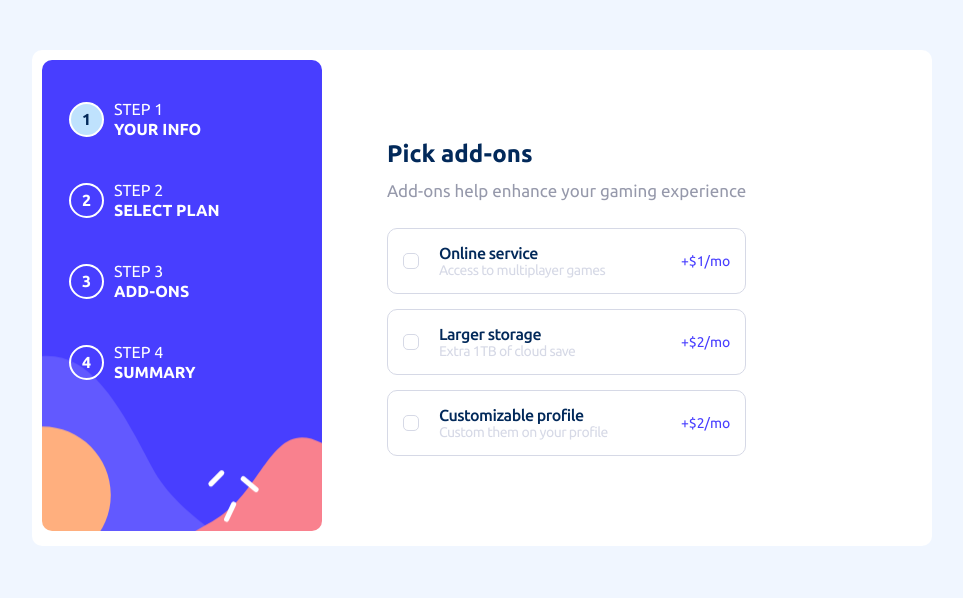
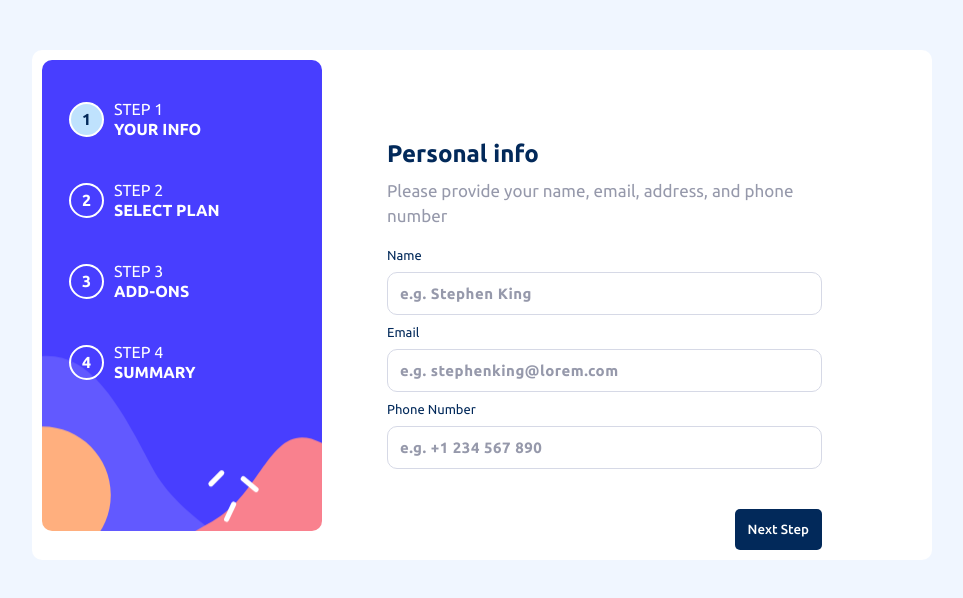
Before and after one commit to Ezmad-Ze/multi_step_form, a React (Vite) app: page / in a window 1280 px wide. Shown: the top 598 px of the page, without its empty margins (158-1121 px from the left). Built offline with nearby package versions, Linux system fonts and the light colour scheme.

Commit message:
Update app component

```diff
--- a/src/App.scss
+++ b/src/App.scss
@@ -1,9 +1,9 @@
 @use "../src/style" as *;
 
-.container{
+.container {
   border-radius: rem(10);
 
-    @include breakpoint(medium){
+  @include breakpoint(medium) {
     background-color: var(--white);
     margin: 50px auto;
     overflow: hidden;
@@ -11,4 +11,73 @@
     gap: 5%;
     max-width: rem(900);
   }
+  &__container {
+    @include breakpoint(medium) {
+      display: flex;
+      flex-direction: column;
+      width: 55%;
     }
+
+    &--nav {
+      display: flex;
+      justify-content: space-between;
+      align-items: center;
+      padding: rem(20);
+      background-color: var(--white);
+      margin-top: rem(50);
+      width: 100%;
+      @include breakpoint(medium) {
+        margin-top: -50px;
+        padding-top: 0;
+        padding-left: rem(30);
+        padding-right: rem(30);
+        padding-bottom: rem(10);
+      }
+      &--back {
+        border: none;
+        background-color: transparent;
+        font-weight: var(--font-bold);
+        letter-spacing: rem(0.5);
+        font-size: rem(13);
+        color: var(--cool-gray);
+        font-family: var(--font-body);
+        cursor: pointer;
+
+        &:hover {
+          color: var(--marine-blue);
+        }
+      }
+      &--hidden {
+        opacity: 0;
+      }
+      &--next {
+        border: none;
+        justify-self: flex-end;
+        font-family: var(--font-body);
+        padding: rem(13);
+        background-color: var(--marine-blue);
+        color: var(--white);
+        font-weight: var(--font-medium);
+        cursor: pointer;
+        border-radius: rem(5);
+        &:hover {
+          background-color: hsla(213, 96%, 18%, 0.884);
+        }
+      }
+      &--confirm {
+        border: none;
+        justify-self: flex-end;
+        font-family: var(--font-body);
+        padding: rem(13);
+        background-color: var(--purplish-blue);
+        color: var(--white);
+        font-weight: var(--font-medium);
+        cursor: pointer;
+        border-radius: rem(5);
+        &:hover {
+          background-color: hsla(243, 100%, 62%, 0.884);
+        }
+      }
+    }
+  }
+}
--- a/src/App.tsx
+++ b/src/App.tsx
@@ -1,27 +1,64 @@
-import React, { useState } from "react";
+import React, { FormEvent, useState } from "react";
 import "./App.scss";
+import Form_Four from "./components/Form_Four";
 import Form_One from "./components/Form_One";
 import Form_Three from "./components/Form_Three";
 import Form_Two from "./components/Form_Two";
 import Left_Component from "./components/Left_Component";
+import useMultiStepForm from "./hooks/useMultiStepForm";
 import { checkboxType } from "./Model";
 
 const App = () => {
   const [time, setTime] = useState("monthly");
   const [checkedValues, setCheckedValues] = useState<checkboxType[]>([]);
-  console.log(checkedValues);
 
+  const { steps, step, isFirst, isLast, currentStep, next, back } =
+    useMultiStepForm([
+      <Form_One />,
+      <Form_Two time={time} setTime={setTime} />,
+      <Form_Three
+        time={time}
+        checkedValues={checkedValues}
+        setCheckedValues={setCheckedValues}
+      />,
+      <Form_Four />,
+    ]);
+  const handleSubmit = (e: FormEvent) => {
+    e.preventDefault();
+    next();
+  };
   return (
     <div className="container">
-      <Left_Component />
-      <div className="form">
-        {/* <Form_One /> */}
-        {/* <Form_Two time={time} setTime={setTime} /> */}
-        <Form_Three
-          time={time}
-          checkedValues={checkedValues}
-          setCheckedValues={setCheckedValues}
-        />
+      <Left_Component currentStep={currentStep} />
+      <div className="container__container">
+        <form className="container__container--form">{step}</form>
+        <div className="container__container--nav">
+          <button
+            onClick={back}
+            type="button"
+            className={`${
+              !isFirst
+                ? "container__container--nav--back"
+                : "container__container--nav--hidden"
+            }`}
+          >
+            Go Back
+          </button>
+
+          <button
+            type="button"
+            onClick={(e) => {
+              handleSubmit(e);
+            }}
+            className={`${
+              currentStep !== steps.length - 1
+                ? "container__container--nav--next"
+                : "container__container--nav--confirm"
+            }`}
+          >
+            {currentStep !== steps.length - 1 ? "Next Step" : "Confirm"}
+          </button>
+        </div>
       </div>
     </div>
   );
--- a/src/Model.ts
+++ b/src/Model.ts
@@ -29,7 +29,8 @@ export type buttonType = {
   plan_url:
     | "src/assets/icon-arcade.svg"
     | "src/assets/icon-advanced.svg"
-    | "src/assets/icon-pro.svg";
+    | "src/assets/icon-pro.svg"
+    | "";
   plan_name: string;
   plan_price: number;
   plan_time: "yearly" | "monthly";
@@ -140,3 +141,29 @@ export let checkbox_list: checkboxType[] = [
     checked: false,
   },
 ];
+
+export type data = {
+  name: string;
+  email: string;
+  phone: string;
+  plan: buttonType;
+  addon: checkboxType[];
+};
+
+let buttonStat: buttonType = {
+  plan_id: 0,
+  plan_url: "",
+  plan_name: "",
+  plan_price: 0,
+  plan_time: "yearly",
+};
+
+let addon: checkboxType[] = [];
+
+export let INITIAL_DATA: data = {
+  name: "",
+  email: "",
+  phone: "",
+  plan: buttonStat,
+  addon: addon,
+};
--- /dev/null
+++ b/src/components/Form_Four.scss
@@ -0,0 +1 @@
+@use "../style/index" as *;
--- /dev/null
+++ b/src/components/Form_Four.tsx
@@ -0,0 +1,17 @@
+import React from "react";
+import "./Form_Four.scss";
+import Form_Wrapper from "./Form_Wrapper";
+import Title from "./Title";
+
+const Form_Four = () => {
+  return (
+    <Form_Wrapper>
+      <Title
+        title="Finishing up"
+        paragraph="Double-check everything looks OK before confirming"
+      />
+    </Form_Wrapper>
+  );
+};
+
+export default Form_Four;
--- a/src/components/Left_Component.scss
+++ b/src/components/Left_Component.scss
@@ -32,7 +32,8 @@
     width: 35%;
     max-width: rem(280);
     max-height: max-content;
-    height: calc(100% - 300px);
+    // height: calc(100% - 10px);
+    height: 100%;
     border-radius: rem(10);
   }
 
--- a/src/components/Left_Component.tsx
+++ b/src/components/Left_Component.tsx
@@ -2,7 +2,11 @@ import React from "react";
 import { list } from "../Model";
 import "./Left_Component.scss";
 
-const Left_Component = () => {
+interface props {
+  currentStep: number;
+}
+
+const Left_Component = ({ currentStep }: props) => {
   return (
     <aside className="aside">
       {list.map((l) => {
@@ -10,7 +14,7 @@ const Left_Component = () => {
           <div key={l.id} className="aside__asideContainer">
             <div
               className={`aside__asideContainer--circle ${
-                l.id === 1 ? "active" : ""
+                l.id === currentStep + 1 ? "active" : ""
               }`}
             >
               {l.id}
--- /dev/null
+++ b/src/hooks/useMultiStepForm.tsx
@@ -0,0 +1,29 @@
+import React, { ReactElement, useState } from "react";
+
+const useMultiStepForm = (steps: ReactElement[]) => {
+  const [currentStep, setCurrentStep] = useState(0);
+
+  const next = () => {
+    setCurrentStep((prev) => {
+      return prev >= steps.length - 1 ? prev : prev + 1;
+    });
+  };
+
+  const back = () => {
+    setCurrentStep((prev) => {
+      return steps.length - 1 <= 0 ? prev : prev - 1;
+    });
+  };
+  return {
+    steps,
+    step: steps[currentStep],
+    isFirst: currentStep === 0,
+    isLast: currentStep === steps.length - 1,
+    currentStep,
+    setCurrentStep,
+    next,
+    back,
+  };
+};
+
+export default useMultiStepForm;
```
Lines whose indentation alone changed are shown as unchanged.
